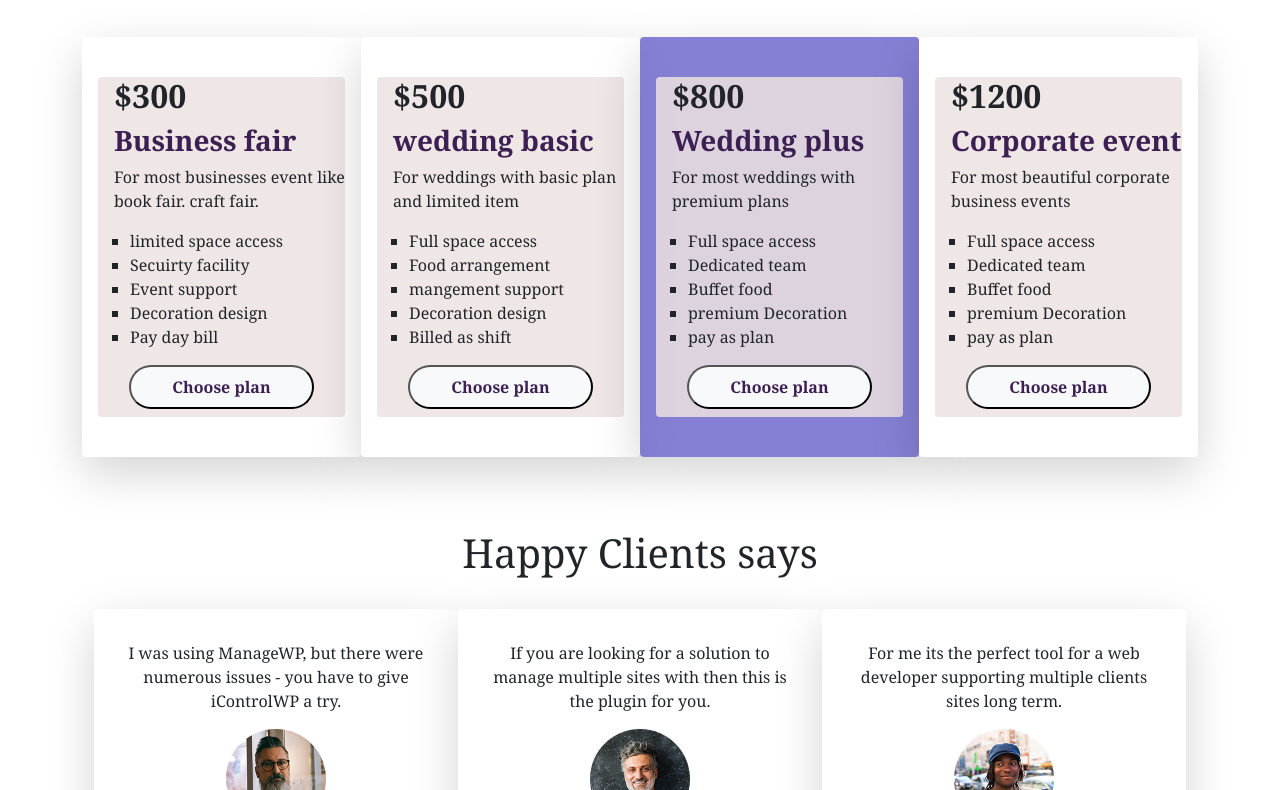
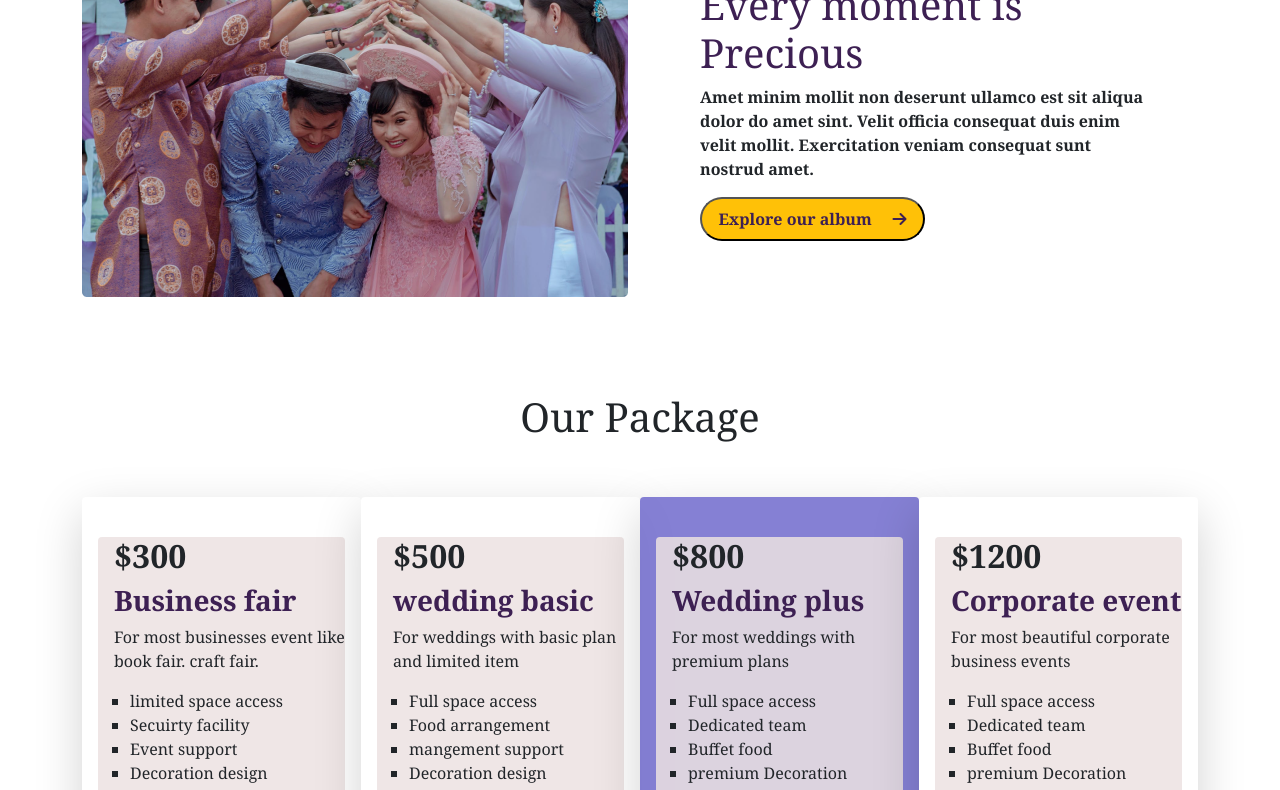
Before and after one commit to abdullahalmasudpersonal/Assignment-03, a plain HTML site: page index.html in a window 1280 px wide. Shown: the part 740-1530 px from the top of the page. Drawn offline with nearby package versions, Linux system fonts and the light colour scheme.

Commit message:
eighteh commit

```diff
--- a/index.html
+++ b/index.html
@@ -118,16 +118,33 @@
 
     </header>
     <main>
-        <section>
-
+        <!--------------- extra-part --------------->
+        <section class="container mt-5 mb-5">
+            <div class="row row-cols-1 row-cols-md-2 g-4">
+                <div class="col">
+                    <div class="card h-100 border-0">
+                        <img src="./media/images/wedding.png" class="card-img-top" alt="...">
+                    </div>
+                </div>
+                <div class="col">
+                    <div class="card h-100 border-0">
+                        <div class="card-body p-5 ">
+                            <h1 class="card-title Ctext-color">Every moment is Precious</h1>
+                            <p class="card-text fw-bold">Amet minim mollit non deserunt ullamco est sit aliqua dolor do
+                                amet
+                                sint. Velit officia consequat duis enim velit mollit. Exercitation veniam
+                                consequat sunt nostrud amet.</p>
+                            <button class="rounded-pill p-2 w-50  bg-warning mb-2 Ctext-color fw-bold">Explore our
+                                album
+                                &nbsp; &nbsp; <i class="fas fa-arrow-right"></i></button>
+                        </div>
+                    </div>
+                </div>
+            </div>
         </section>
 
-
-
-
-
         <!--------------- our Package --------------->
-        <section class="container ">
+        <section class="container mt-5 mb-5">
             <h1 class="text-center p-5 ">Our Package</h1>
 
             <div class="d-flex">
@@ -263,10 +280,8 @@
         <!--------- Freequently asked questions ----------->
         <section class="container mb-5">
             <h1 class="text-center p-5">Freequently Asked Questions</h1>
-            <div class="d-flex flex-row-reverse bd-highlight d-flex ">
-                <div class="">
-                    <img class="" src="./media/images/people.png" alt="">
-                </div>
+            <div class=" d-flex ">
+
                 <div class="accordion me-4 " id="accordionExample">
                     <div class="accordion-item">
                         <h2 class="accordion-header" id="headingOne">
@@ -314,7 +329,9 @@
                             </div>
                         </div>
                     </div>
-
+                </div>
+                <div class="">
+                    <img class="" src="./media/images/people.png" alt="">
                 </div>
             </div>
         </section>
--- a/style.css
+++ b/style.css
@@ -4,7 +4,6 @@ body{
 }
 .Ctext-color{
     color: rgb(61, 32, 83);
-
 }
 .Cbgcolor{
     background-color: rgba(236, 226, 226, 0.849);
```
